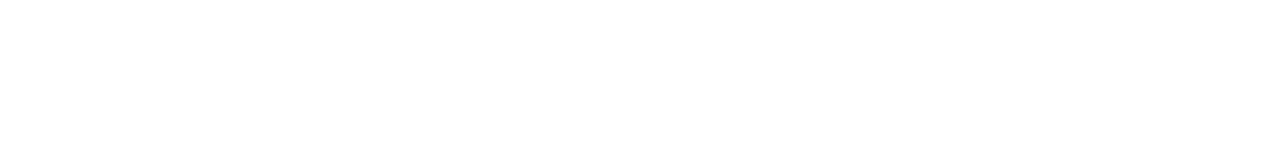
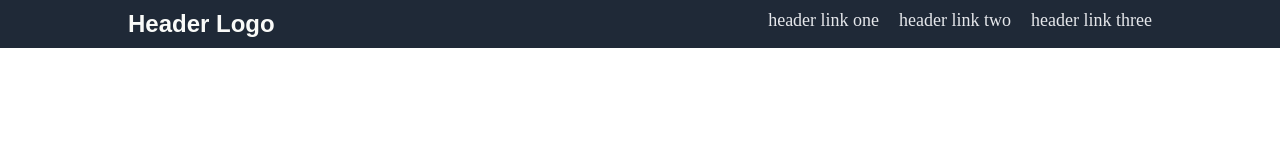
Before and after one commit to YunT96/landing-page-exercise, a plain HTML site: page index.html in a window 1280 px wide. Drawn offline with Linux system fonts and the light colour scheme.

Commit message:
Add Header Element

```diff
--- a/index.html
+++ b/index.html
@@ -3,9 +3,26 @@
 <head>
     <meta charset="UTF-8" />
     <link rel="stylesheet" href="style.css">
-    <title>title</title>
+    <title>Landing Page Practice</title>
 </head>
 <body>
+    <div class="container">
+        <div class="header">
+            <div class="header-left">
+               Header Logo
+            </div>
+            <div class="header-right">
+                <div class="navbar-buttons">
+                    <ul>
+                        <li><a href="">header link one</a></li>
+                        <li><a href="">header link two</a></li>
+                        <li><a href="">header link three</a></li>
+                    </ul>
+                </div>
+            </div>
+        </div>
 
+
+    </div>
 </body>
 </html>
--- a/style.css
+++ b/style.css
@@ -0,0 +1,32 @@
+*{
+    box-sizing: border-box;
+    margin: 0;
+    padding: 0;
+}
+
+.header{
+    display: flex;
+    justify-content: space-between;
+    padding: 10px 10% 10px 10%;
+    background-color: #1f2937;
+}
+
+.header-left{
+    color: #f9faf8;
+    font-size: 24px;
+    font-family: sans-serif;
+    font-weight: 900;
+}
+
+.header ul{
+    list-style: none;
+    display: flex;
+    gap: 20px;
+    color: #E5E7EB;
+    font-size: 18px;
+}
+
+a{
+    text-decoration: none;
+    color: inherit;
+}
```
Also changed, not shown: 1 other file.
